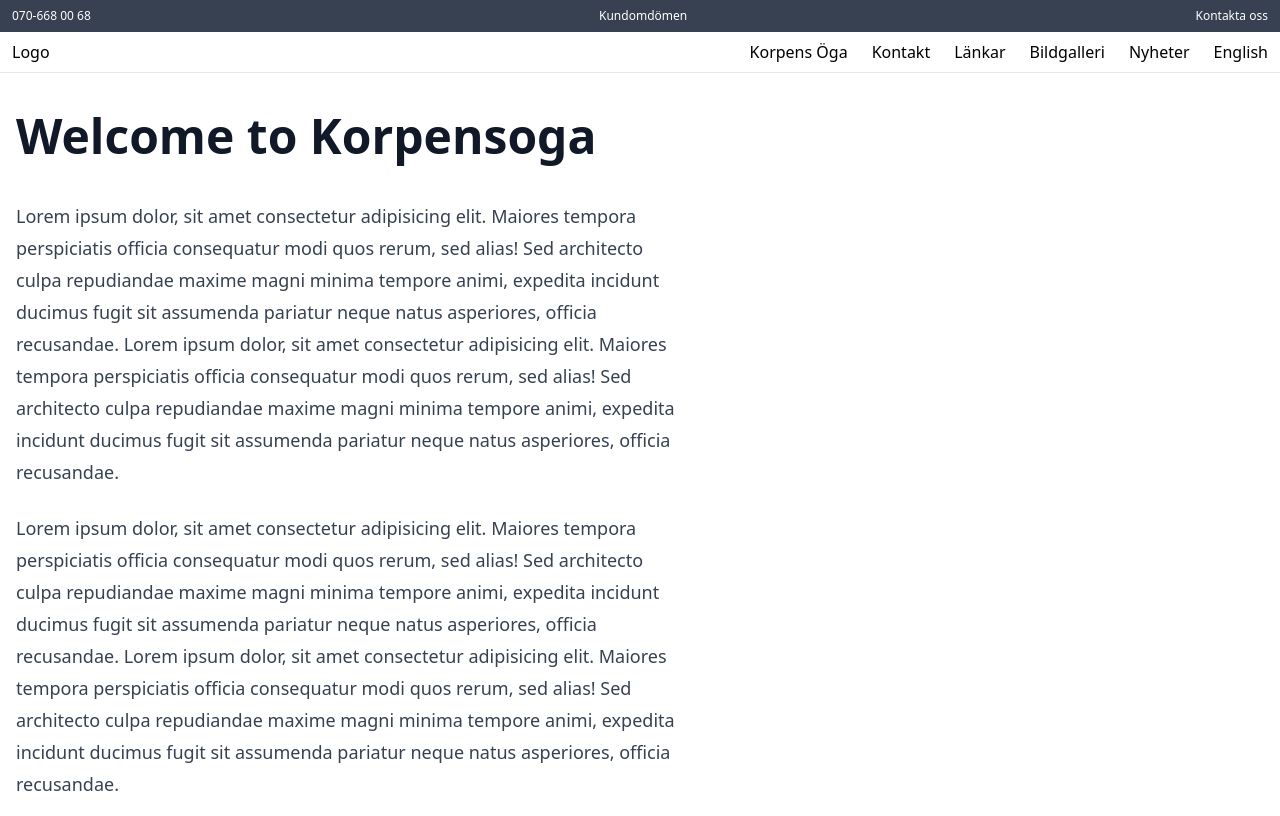
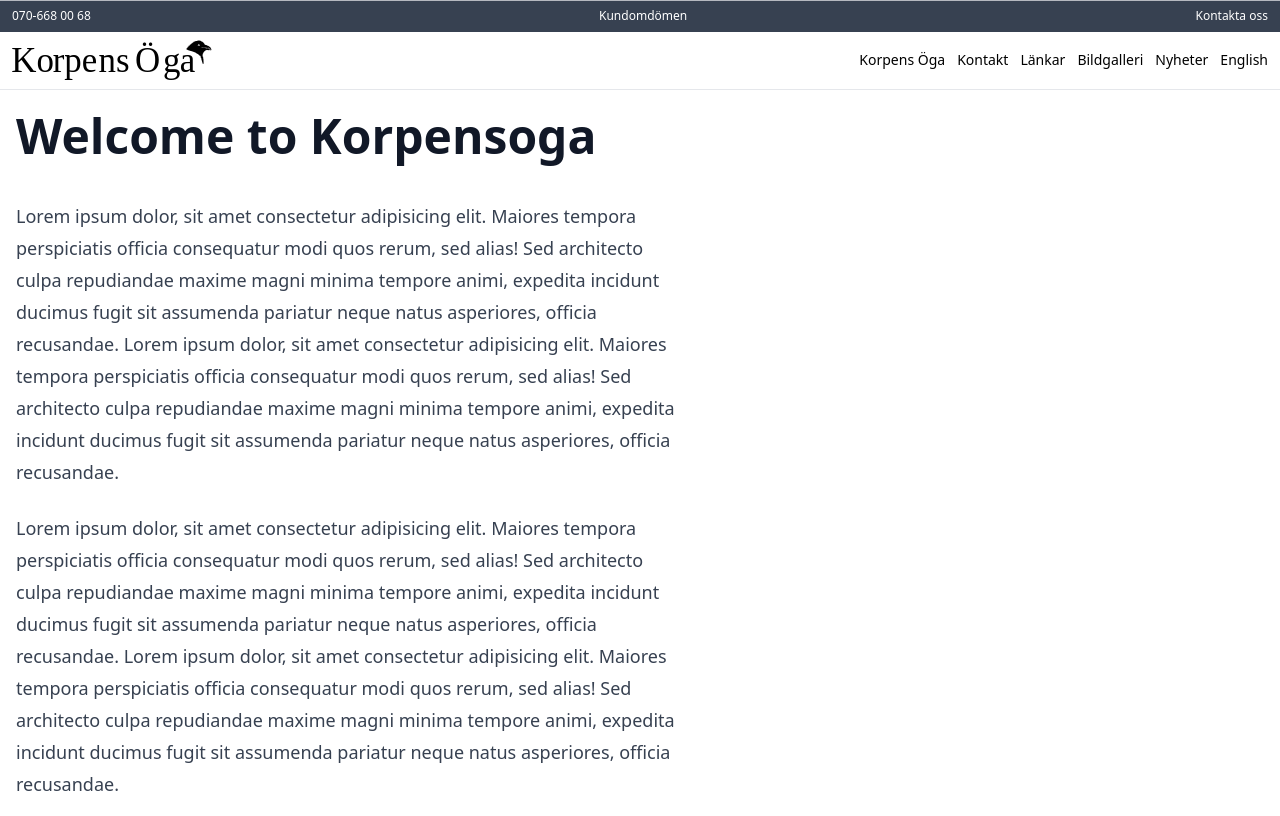
Before and after one commit to tomascoox/korpensoga2023, a Next.js app: page / in a window 1280 px wide. Built offline with nearby package versions, Linux system fonts and the light colour scheme.

Commit message:
do more tweaks to the nav-system

```diff
--- a/src/components/Navbar.tsx
+++ b/src/components/Navbar.tsx
@@ -1,3 +1,4 @@
+import Image from 'next/image'
 import Link from 'next/link'
 import { useState, useEffect, useRef } from 'react'
 
@@ -49,10 +50,10 @@ const Navbar = () => {
     }, [])
 
     const MenuItems = ({ hiddenItems = [] }: { hiddenItems?: string[] }) => (
-        <ul className="flex space-x-6">
+        <ul className="flex space-x-3 text-sm">
             {!hiddenItems.includes('korpensoga') && (
                 <li>
-                    <Link href="/korpensoga">Korpens Öga</Link>
+                    <Link href="/korpensoga">Korpens&nbsp;Öga</Link>
                 </li>
             )}
             {!hiddenItems.includes('kontakt') && (
@@ -93,13 +94,15 @@ const Navbar = () => {
                         <div>Kontakta oss</div>
                     </div>
                     <header className={`bg-white border-b w-full ${showFixedNavbar ? 'hidden' : 'absolute'}`}>
-                        <div className="mx-auto px-3 py-2">
-                            <nav className="flex items-center justify-between">
-                                <div>
-                                    <Link href="/">Logo</Link>
+                        <div className="mx-auto px-3 py-2 flex items-center justify-between">
+                            <Link href="/">
+                                <div className="flex items-center mr-2">
+                                        <Image src="/korpens-logotype-black.svg" alt="Logo" width={200} height={40} />
                                 </div>
+                            </Link>
+                            <div className="flex items-center ml-auto">
                                 <MenuItems hiddenItems={isSmallScreen ? ['bildgalleri', 'nyheter', 'english'] : []} />
-                            </nav>
+                            </div>
                         </div>
                     </header>
                 </div>
@@ -110,13 +113,15 @@ const Navbar = () => {
                     showFixedNavbar ? 'translate-y-0' : '-translate-y-full'
                 }`}
             >
-                <div className="container mx-auto px-4 py-2">
-                    <nav className="flex items-center justify-between">
-                        <div>
-                            <Link href="/">Logo</Link>
+                <div className="container mx-auto px-4 py-2 flex items-center justify-between">
+                    <Link href="/">
+                        <div className="flex items-center mr-2">
+                                <Image src="/korpens-logotype-black.svg" alt="Logo" width={200} height={40} />
                         </div>
+                    </Link>
+                    <div className="flex items-center ml-auto">
                         <MenuItems hiddenItems={isSmallScreen ? ['bildgalleri', 'nyheter', 'english'] : []} />
-                    </nav>
+                    </div>
                 </div>
             </header>
 
```
